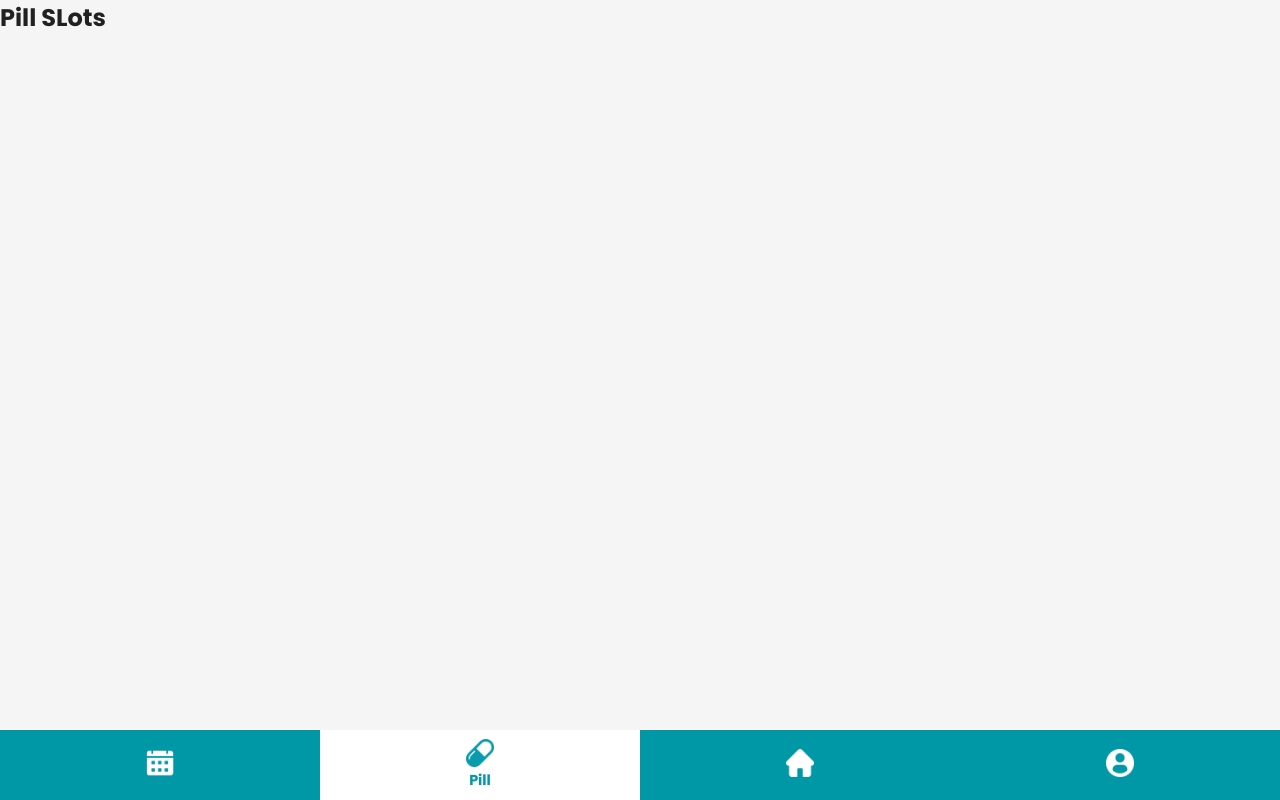
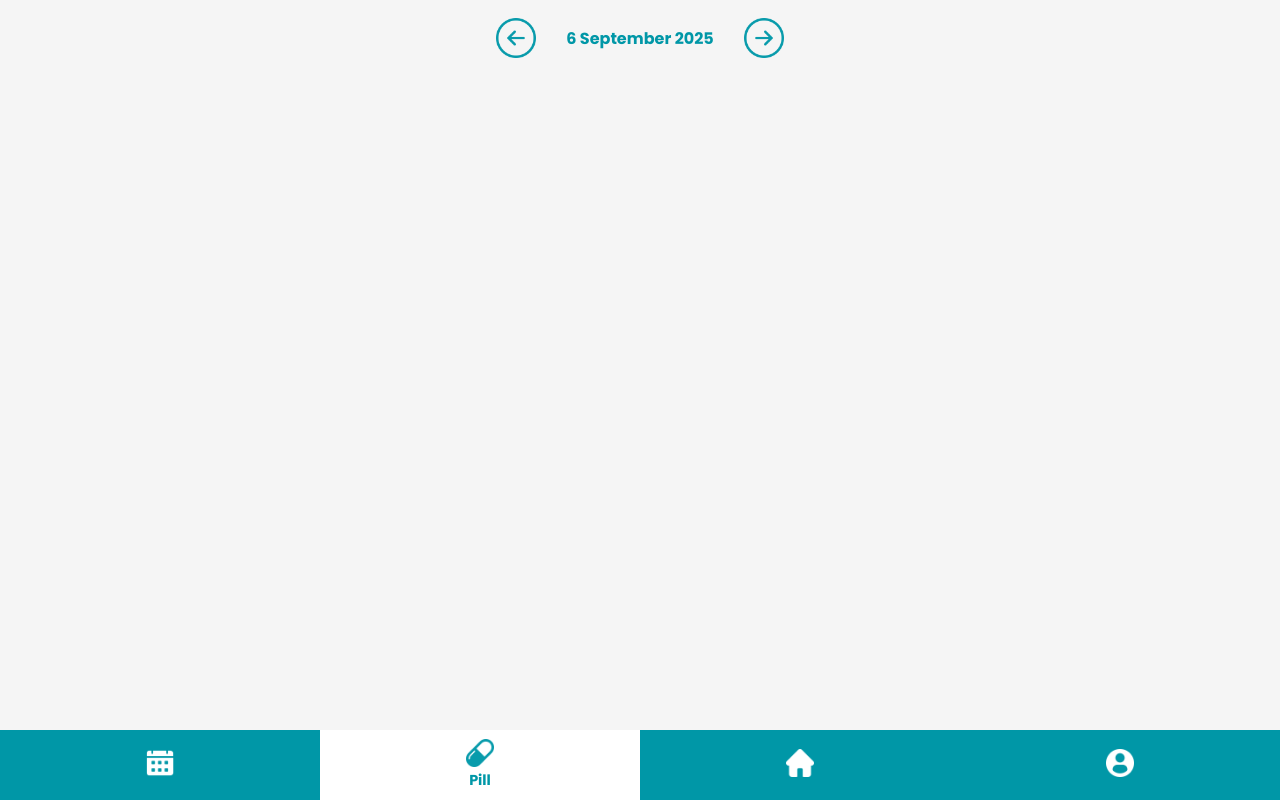
Before and after one commit to Hariharan6307-coder/Pill-Dispenser-App, a SvelteKit app in the folder frontend/: page /pill-slots in a window 1280 px wide. Built offline with nearby package versions, Linux system fonts and the light colour scheme.

Commit message:
Date navigator works perfectly

```diff
--- /dev/null
+++ b/frontend/src/lib/DateNavigator.svelte
@@ -0,0 +1,87 @@
+<script>
+  // today's date
+  const today = new Date();
+
+  // stateful selected date (starts as today)
+  let currentDate = $state(new Date(today));
+  let maxDate = $state(new Date(today));
+  maxDate.setDate(today.getDate() + 7);
+
+  // derived states
+  let isToday = $derived(currentDate.toDateString() === today.toDateString());
+  let isMaxDay = $derived(currentDate.toDateString() === maxDate.toDateString());
+
+  // helpers
+  function formatDate(date) {
+    return date.toLocaleDateString("en-GB", {
+      day: "numeric",
+      month: "long",
+      year: "numeric"
+    });
+  }
+
+  function goPrev() {
+    if (!isToday) {
+      currentDate = new Date(currentDate.setDate(currentDate.getDate() - 1));
+    }
+  }
+
+  function goNext() {
+    if (!isMaxDay) {
+      currentDate = new Date(currentDate.setDate(currentDate.getDate() + 1));
+    }
+  }
+</script>
+<div class="date-container">
+  <button onclick={goPrev} >
+    <img src="/images/icons/arrow-icon.png" alt="Previous" class="icon left" />
+  </button>
+
+  <span class="date-text">{formatDate(currentDate)}</span>
+
+  <button onclick={goNext} >
+    <img src="/images/icons/arrow-icon.png" alt="Next" class="icon right" />
+  </button>
+</div>
+
+<style>
+  .date-container {
+    display: flex;
+    align-items: center;
+    justify-content: center;
+    gap: 1.5rem;
+    padding: 0.75rem 1.25rem;
+    border-radius: 8px;
+  }
+
+  .date-text {
+    font-weight: bold;
+    font-size: 1rem;
+    color: var(--color-primary, teal);
+  }
+
+  button {
+    border: 0;
+    padding: 0.4rem;
+    background: transparent;
+    cursor: pointer;
+    display: flex;
+    align-items: center;
+    justify-content: center;
+    transition: 0.2s ease;
+  }
+
+  button:disabled {
+    opacity: 0.4;
+    cursor: not-allowed;
+  }
+
+  .icon {
+    width: 40px;
+    height: 40px;
+  }
+
+  .left {
+    transform: scaleX(-1);
+  }
+</style>
--- a/frontend/src/routes/pill-slots/+page.svelte
+++ b/frontend/src/routes/pill-slots/+page.svelte
@@ -1 +1,5 @@
-<h2>Pill SLots</h2>
+<script>
+  import DateNavigator from "../../lib/DateNavigator.svelte";
+</script>
+
+<DateNavigator/>
```
